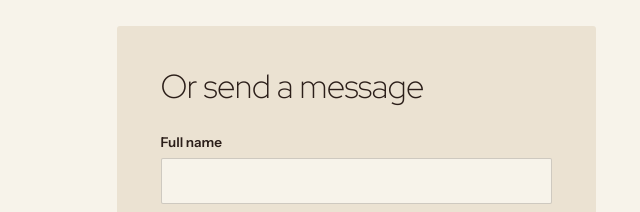
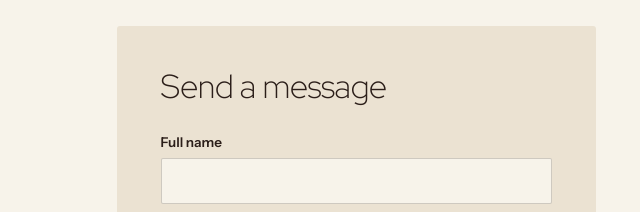
Before and after one commit to quintonrw/us-and-ours, an Astro site: page /contact in a window 1280 px wide. Shown: the part 134-346 px from the top of the page, 640-1280 px from the left. Built offline with nearby package versions, Linux system fonts and the light colour scheme; Astro itself is replaced by a stand-in of ours.

Commit message:
Contact: 'Send a message' heading
Co-Authored-By: Claude Opus 5.5 <noreply@anthropic.com>
Claude-Session: https://claude.ai/code/session_019qKwqTR5t8a1oYxDCCHi31

```diff
--- a/src/pages/contact.astro
+++ b/src/pages/contact.astro
@@ -16,7 +16,7 @@ import { site } from '../site';
     </div>
     <form class="qform rise" id="qform" style="--d:.5s" action={site.formEndpoint} method="POST" novalidate>
       <input type="hidden" name="_subject" value="New message from usandours.com" />
-      <h2 class="b-h1">Or send a message</h2>
+      <h2 class="b-h1">Send a message</h2>
       <label for="q-name">Full name</label><input id="q-name" name="name" autocomplete="name" required />
       <label for="q-email">Email</label><input id="q-email" name="email" type="email" autocomplete="email" required />
       <label for="q-phone">Phone <span class="opt">(optional)</span></label><input id="q-phone" name="phone" type="tel" autocomplete="tel" />
```
